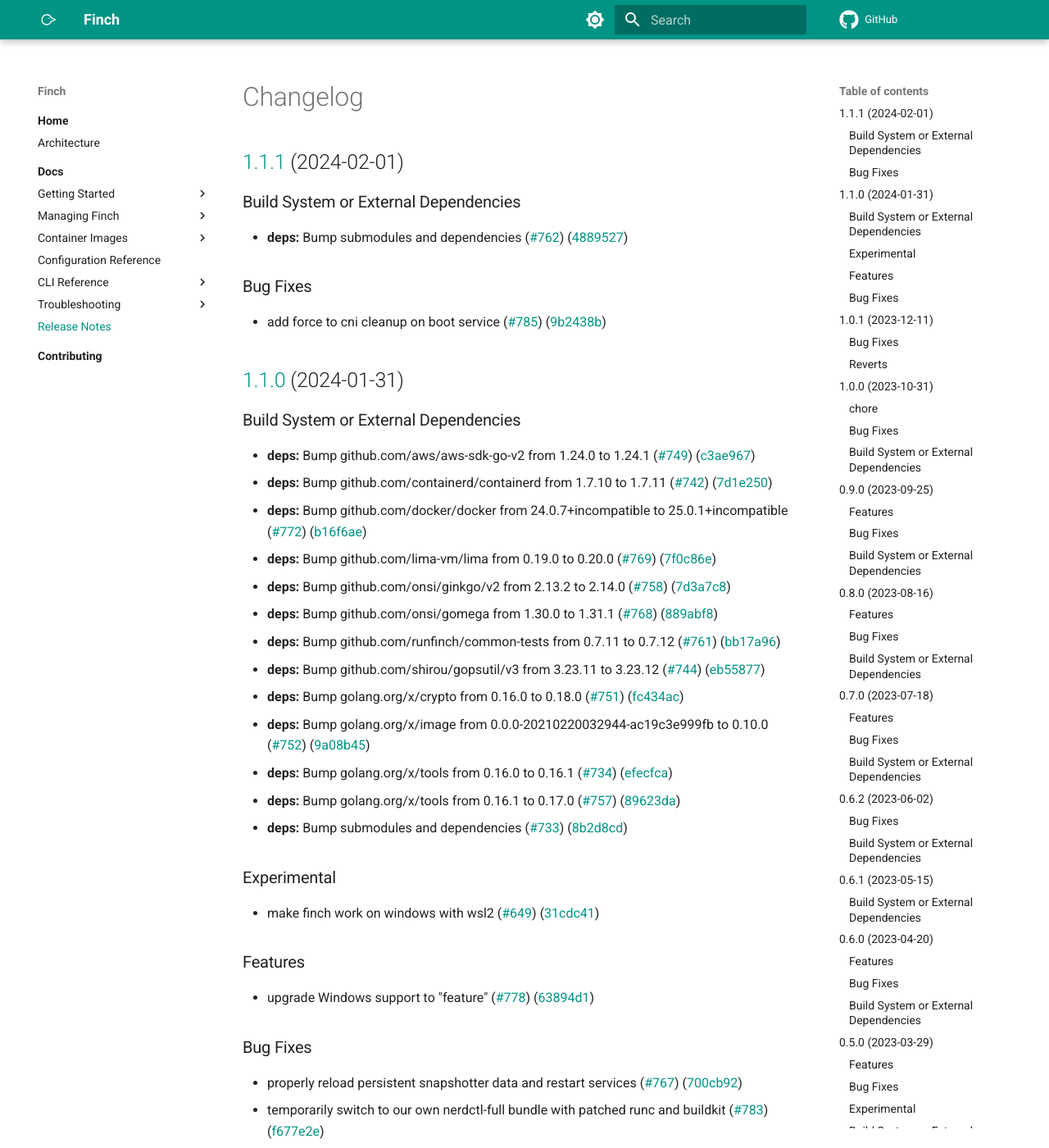
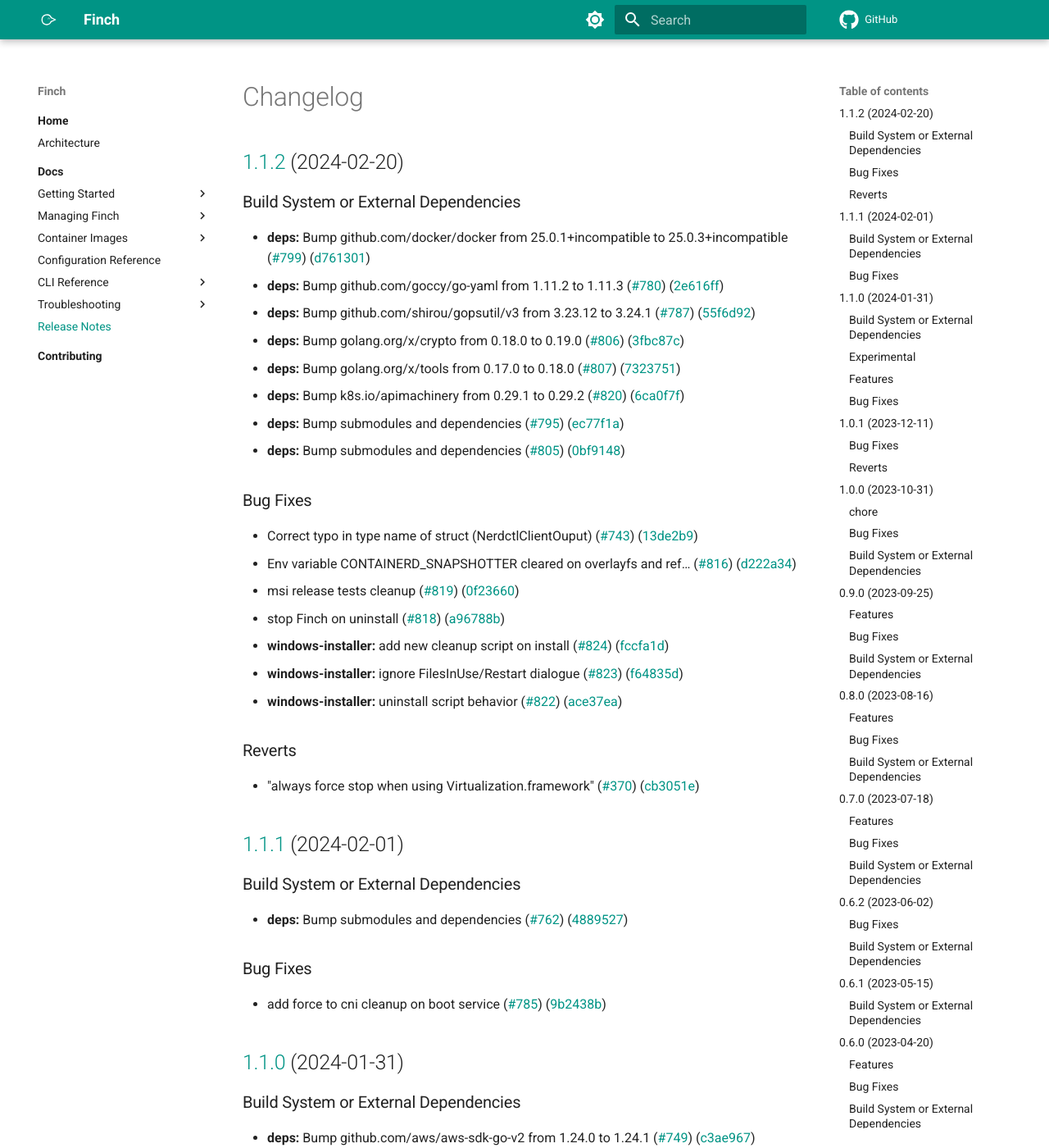
Before and after one commit to runfinch/finch-website, an MkDocs documentation site: the page built from docs/docs/changelog.md, in a window 1280 px wide and 1400 px high. Shown: the whole window at 82% size. Built offline with MkDocs 1.6.1 and Material for MkDocs 9.7.7, drawn with Linux system fonts in a browser that asks for light colours; comment, search, counter and statistics services are not loaded.

Commit message:
[create-pull-request] automated change
Signed-off-by: GitHub <noreply@github.com>

```diff
--- a/docs/docs/changelog.md
+++ b/docs/docs/changelog.md
@@ -1,4 +1,34 @@
 # Changelog
+
+## [1.1.2](https://github.com/runfinch/finch/compare/v1.1.1...v1.1.2) (2024-02-20)
+
+
+### Build System or External Dependencies
+
+* **deps:** Bump github.com/docker/docker from 25.0.1+incompatible to 25.0.3+incompatible ([#799](https://github.com/runfinch/finch/issues/799)) ([d761301](https://github.com/runfinch/finch/commit/d7613012551bd47c26476a993a35856aab91511c))
+* **deps:** Bump github.com/goccy/go-yaml from 1.11.2 to 1.11.3 ([#780](https://github.com/runfinch/finch/issues/780)) ([2e616ff](https://github.com/runfinch/finch/commit/2e616ff18d68931f0da81a04045960f035568322))
+* **deps:** Bump github.com/shirou/gopsutil/v3 from 3.23.12 to 3.24.1 ([#787](https://github.com/runfinch/finch/issues/787)) ([55f6d92](https://github.com/runfinch/finch/commit/55f6d929949c1f776a63b93ea4a4446cc821e74a))
+* **deps:** Bump golang.org/x/crypto from 0.18.0 to 0.19.0 ([#806](https://github.com/runfinch/finch/issues/806)) ([3fbc87c](https://github.com/runfinch/finch/commit/3fbc87ce7e6a07a789674a52fb79f968db267951))
+* **deps:** Bump golang.org/x/tools from 0.17.0 to 0.18.0 ([#807](https://github.com/runfinch/finch/issues/807)) ([7323751](https://github.com/runfinch/finch/commit/7323751937900df76b217736acc51d77b9cff3d9))
+* **deps:** Bump k8s.io/apimachinery from 0.29.1 to 0.29.2 ([#820](https://github.com/runfinch/finch/issues/820)) ([6ca0f7f](https://github.com/runfinch/finch/commit/6ca0f7ff007f88ad37eb02b2c9437042a7350f37))
+* **deps:** Bump submodules and dependencies ([#795](https://github.com/runfinch/finch/issues/795)) ([ec77f1a](https://github.com/runfinch/finch/commit/ec77f1abe9c00ddd9cd84ed665204c2c5df4c40b))
+* **deps:** Bump submodules and dependencies ([#805](https://github.com/runfinch/finch/issues/805)) ([0bf9148](https://github.com/runfinch/finch/commit/0bf9148a6ce88dde413679cc9a3702a5d398d544))
+
+
+### Bug Fixes
+
+* Correct typo in type name of struct (NerdctlClientOuput) ([#743](https://github.com/runfinch/finch/issues/743)) ([13de2b9](https://github.com/runfinch/finch/commit/13de2b99fcd6f952beda9f75e6f3660974a815d0))
+* Env variable CONTAINERD_SNAPSHOTTER cleared on overlayfs and ref… ([#816](https://github.com/runfinch/finch/issues/816)) ([d222a34](https://github.com/runfinch/finch/commit/d222a347632f9898ed223a122c97d3a973bde3a5))
+* msi release tests cleanup ([#819](https://github.com/runfinch/finch/issues/819)) ([0f23660](https://github.com/runfinch/finch/commit/0f236609429534bab3057971e6126cf9b3ff47fc))
+* stop Finch on uninstall ([#818](https://github.com/runfinch/finch/issues/818)) ([a96788b](https://github.com/runfinch/finch/commit/a96788bbce5e9a6af805650a1c21d1c60e04fa68))
+* **windows-installer:** add new cleanup script on install ([#824](https://github.com/runfinch/finch/issues/824)) ([fccfa1d](https://github.com/runfinch/finch/commit/fccfa1dd5773242039254e067dcde0cd9fd4fe5e))
+* **windows-installer:** ignore FilesInUse/Restart dialogue ([#823](https://github.com/runfinch/finch/issues/823)) ([f64835d](https://github.com/runfinch/finch/commit/f64835d6b7d473eda434cbb932d3c049cac6a5d5))
+* **windows-installer:** uninstall script behavior ([#822](https://github.com/runfinch/finch/issues/822)) ([ace37ea](https://github.com/runfinch/finch/commit/ace37eaf48fca613f692e7a08b182d268fc60555))
+
+
+### Reverts
+
+* "always force stop when using Virtualization.framework" ([#370](https://github.com/runfinch/finch/issues/370)) ([cb3051e](https://github.com/runfinch/finch/commit/cb3051e60d80aabce550377696d4251c9a9b0eec))
 
 ## [1.1.1](https://github.com/runfinch/finch/compare/v1.1.0...v1.1.1) (2024-02-01)
 
```
